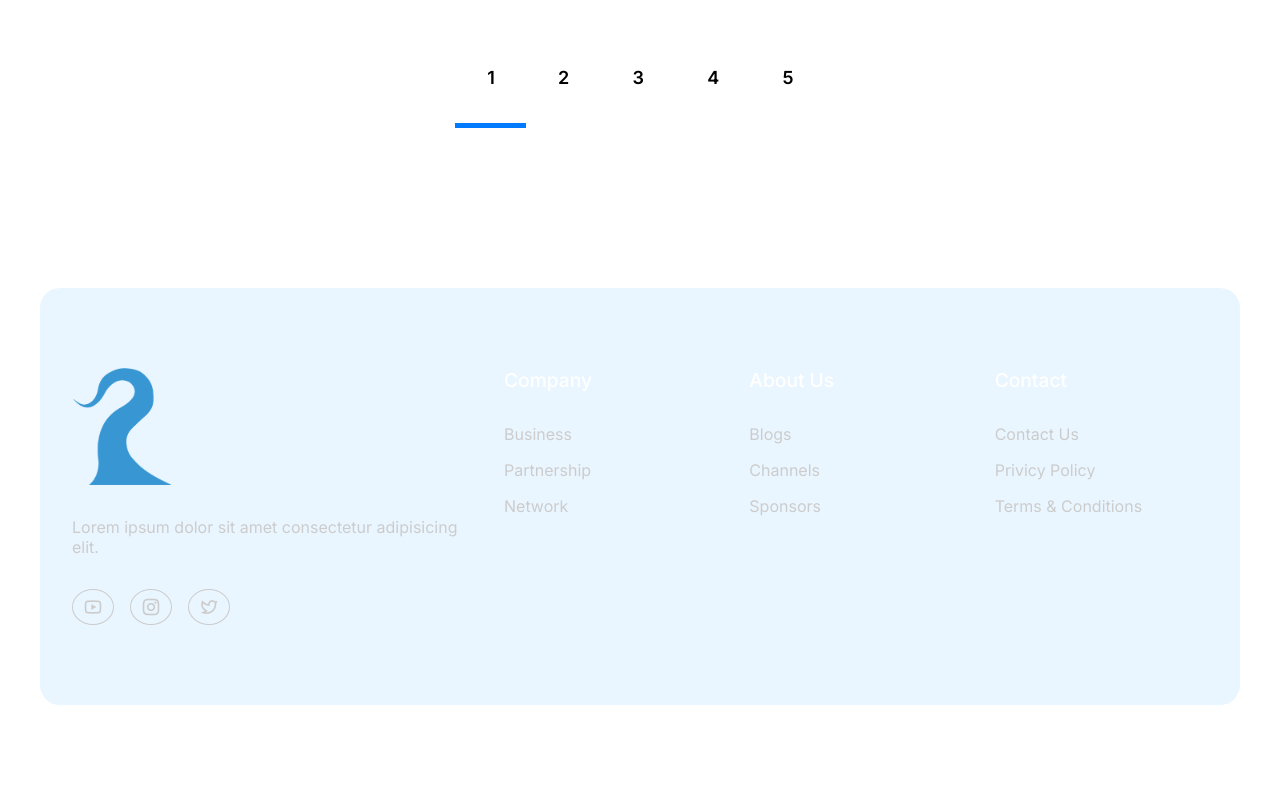
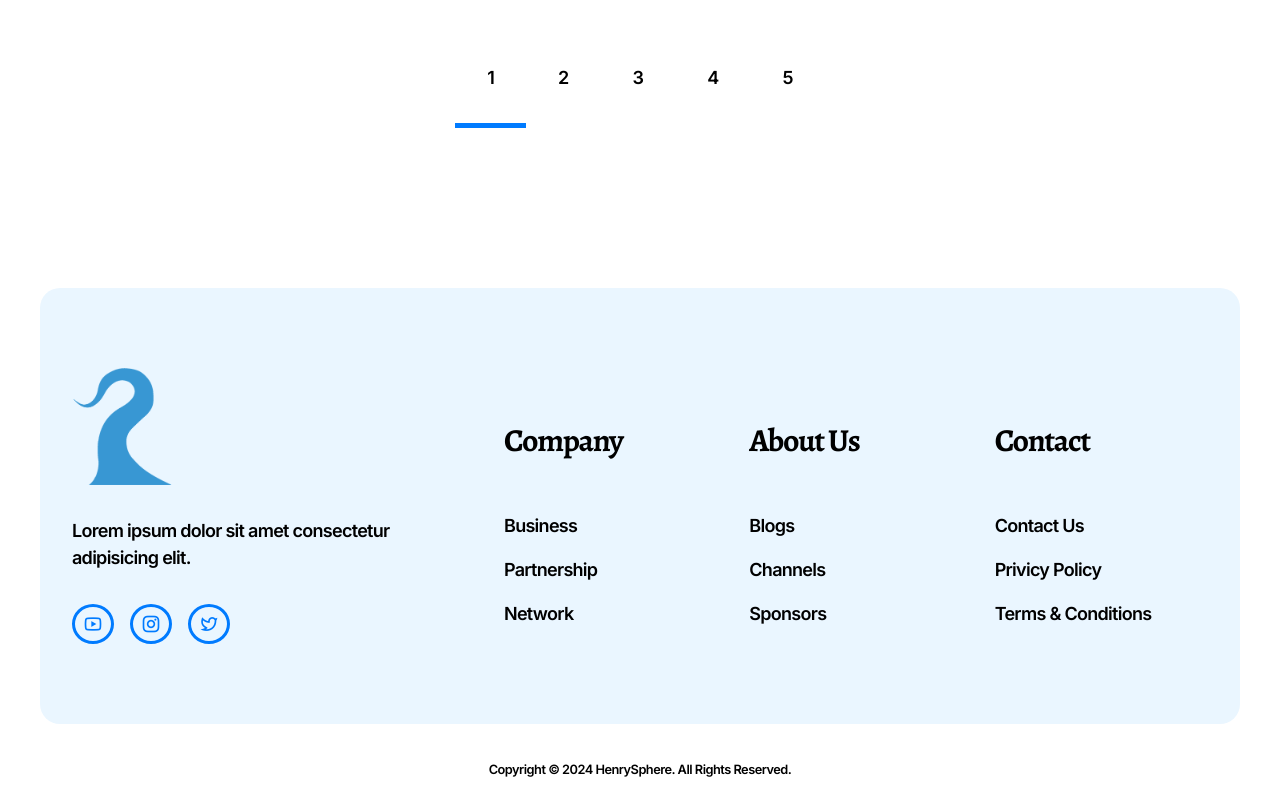
Before and after one commit to henrygithutfr/henrysphere, a plain HTML site: page index.html in a window 1280 px wide. Shown: the part 5095-5895 px from the top of the page. Before the commit the page ends 5863 px from the top, so only its background shows below. Drawn offline with nearby package versions, Linux system fonts and the light colour scheme; a web font is replaced by a local one.

Commit message:
Updates for Today

```diff
--- a/css/index.css
+++ b/css/index.css
@@ -908,7 +908,11 @@ footer .column .logo {
 }
 
 footer .column p {
-    color: #ccc;
+    color: #000000;
+    font-weight: 600;
+    letter-spacing: -0.04em;
+    font-size: 1.125rem;
+    line-height: 1.7345rem;
     margin-bottom: 2rem;
 }
 
@@ -919,9 +923,9 @@ footer .column .socials {
 }
 
 footer .column .socials a {
-    color: #ccc;
-    border: 1px solid #ccc;
-    padding: 5px 10px;
+    color: #007BFF;
+    border: 3px solid #007BFF;
+    padding: 5px 8px;
     font-size: 1.25rem;
     border-radius: 100%;
     transition: all 0.3s ease;
@@ -934,15 +938,27 @@ footer .column .socials a:hover {
 }
 
 footer .column h4 {
-    color: #fff;
-    margin-bottom: 2rem;
-    font-size: 1.2rem;
-    font-weight: 500;
+    color: #000;
+    margin: 3rem 0rem;
+    font-size: 2rem;
+    font-weight: 700;
+    line-height: 3.5rem;
+    font-optical-sizing: auto;
+    font-weight: 700;
+    letter-spacing: -0.04em;
+    line-height: 3rem;
+    font-family: "Alegreya", serif;
+    text-align: start;
+    text-decoration: none;
 }
 
 footer .column>a {
     display: block;
-    color: #ccc;
+    color: #000000;
+    font-weight: 600;
+    letter-spacing: -0.04em;
+    font-size: 1.125rem;
+    line-height: 1.7345rem;
     margin-bottom: 1rem;
     transition: all 0.3s ease;
 }
@@ -955,7 +971,11 @@ footer .column>a:hover {
     max-width: 1200px;
     margin: auto;
     padding: 1rem;
-    color: #fff;
+    color: #000000;
+    font-weight: 600;
+    letter-spacing: -0.04em;
+    font-size: 1.125rem;
+    line-height: 1.7345rem;
     font-size: 0.8rem;
     text-align: center;
 }
@@ -1019,6 +1039,10 @@ footer .column>a:hover {
         grid-template-columns: repeat(2, 1fr);
     }
 
+    .main_blog_container{
+        zoom: 60%;
+    }
+
     footer {
         grid-template-columns: 1fr 200px;
     }
--- a/index.html
+++ b/index.html
@@ -138,7 +138,7 @@
         </div>
     </section>
 
-    <section class="container" style="background: none;">
+    <section class="container main_blog_container" style="background: none;">
         <div class="content">
             <div class="card_heading" style="background: transparent; box-shadow: none; margin-bottom: 2rem;">
                 <div class="card_heading_container"
```
